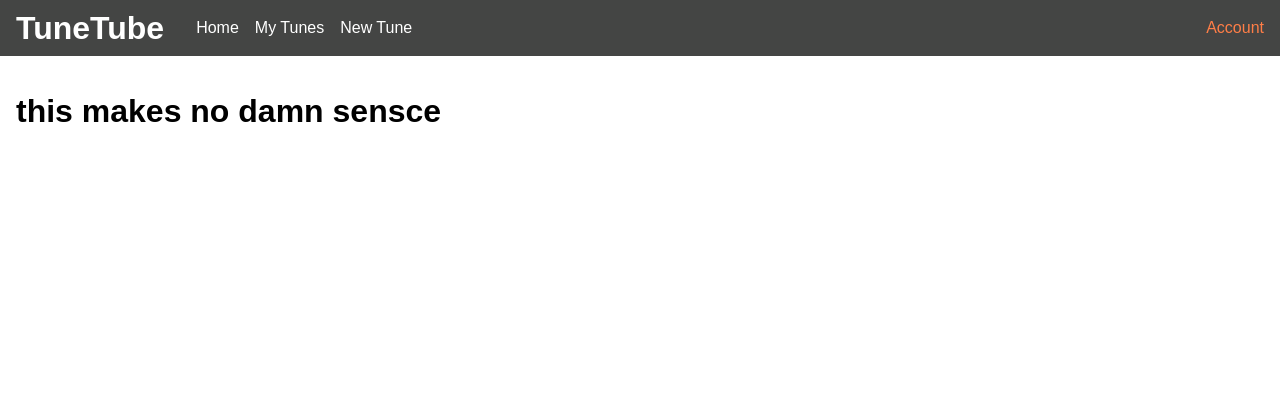
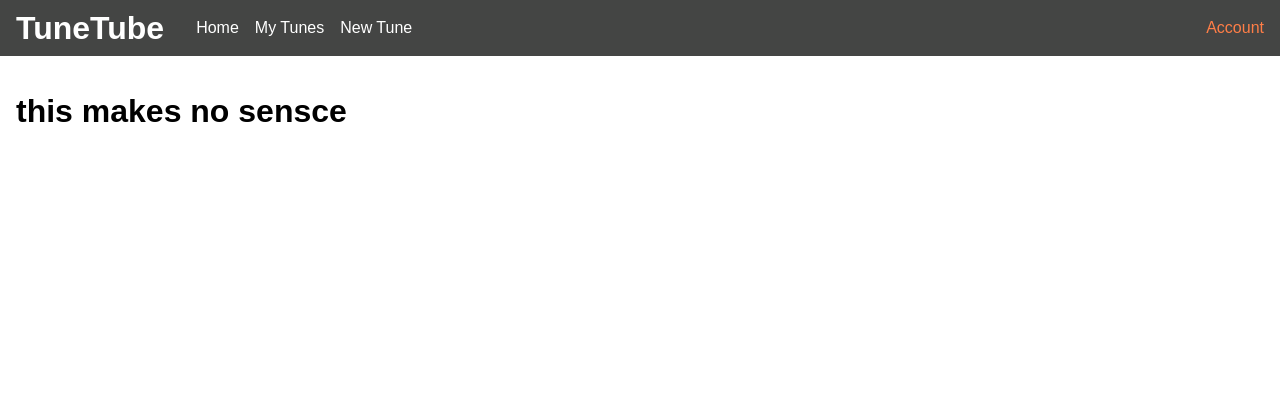
Before and after one commit to PenguinSnail/tunetube, a Flask app: page /account in a window 1280 px wide. Shown: the top 420 px of the page. Run offline with Flask 3, Linux system fonts and the light colour scheme; the visitor is signed in with stand-in values (Sample User, id 1).

Commit message:
Update account_page.html

```diff
--- a/templates/pages/account_page.html
+++ b/templates/pages/account_page.html
@@ -4,5 +4,5 @@
     <link rel="stylesheet" href="static/css/pages/account.css" />
 {% endblock %}
 {% block body %}
-    <h1>this makes no damn sensce</h1>
+    <h1>this makes no sensce</h1>
 {% endblock %}
```
